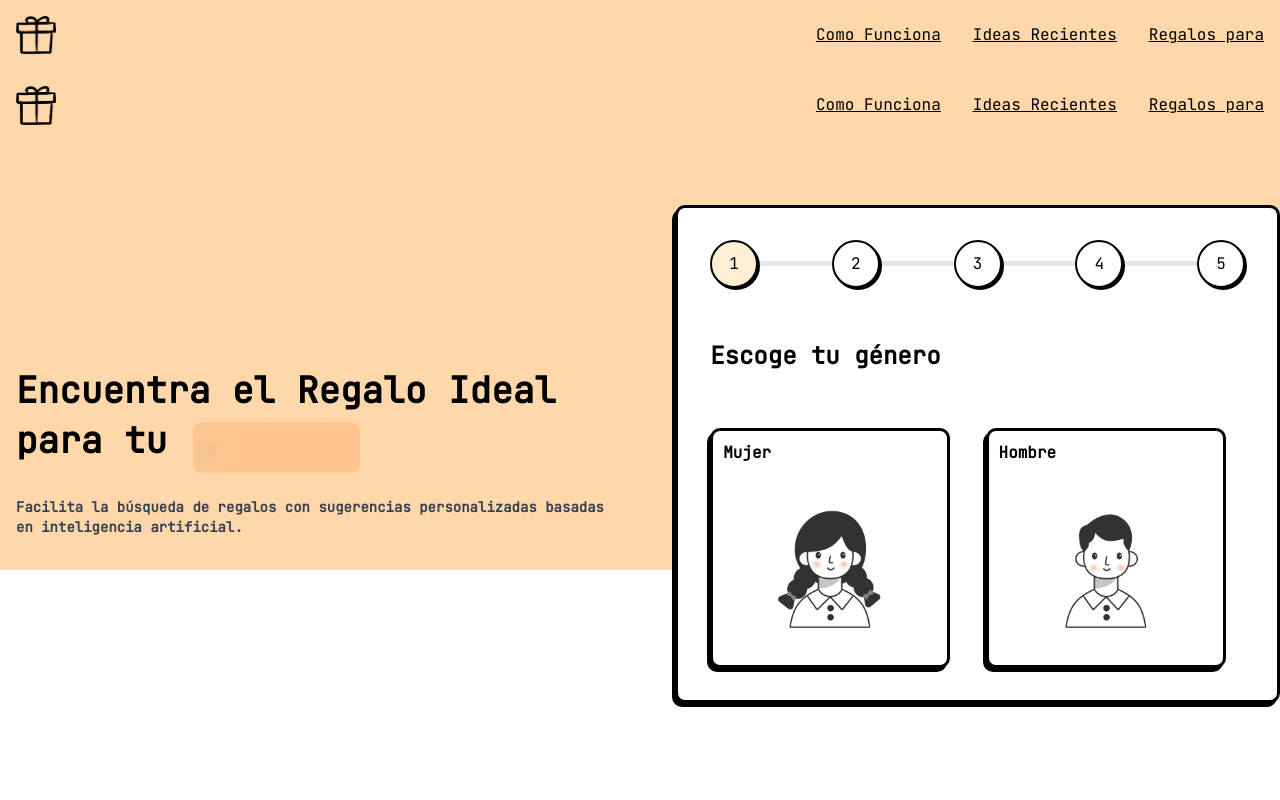
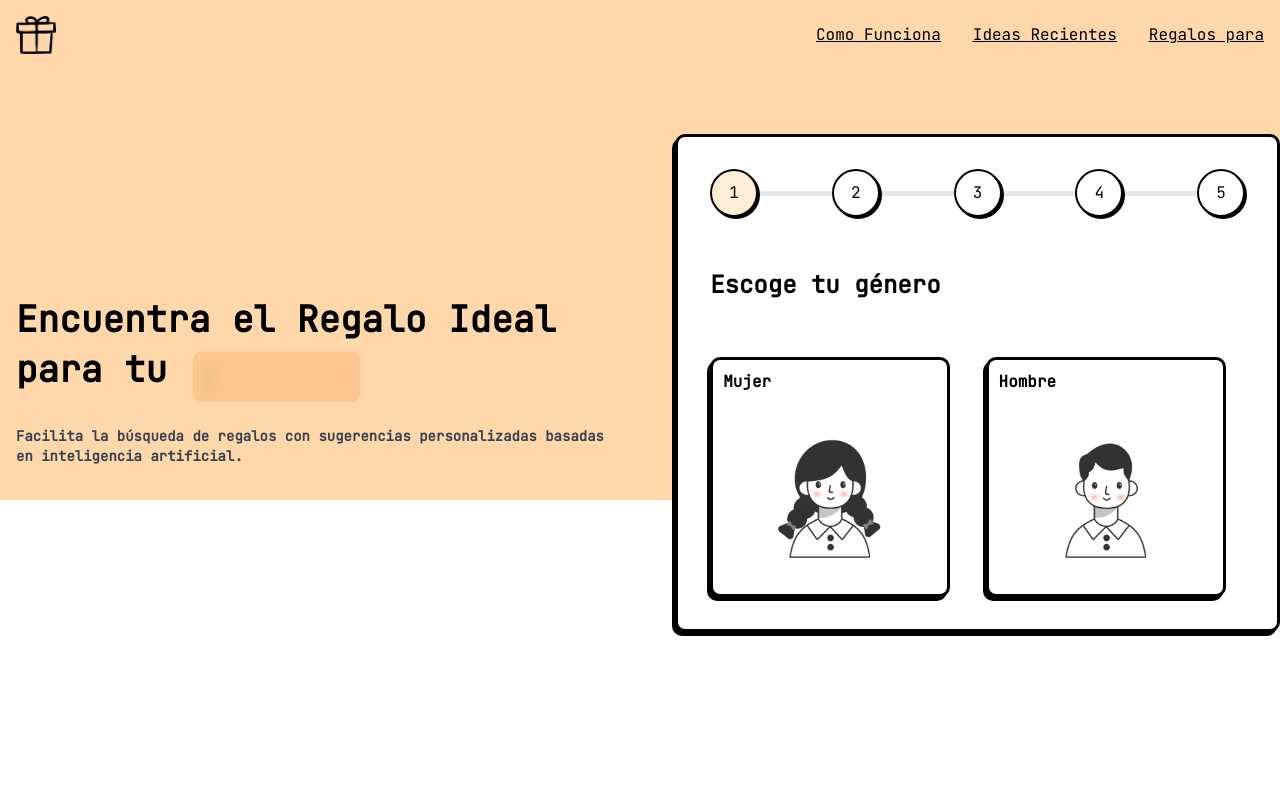
Before and after one commit to sergitejada/MiduVercelHackathon, a Next.js app: page / in a window 1280 px wide. Shown: the top 800 px of the page. Built offline with nearby package versions, Linux system fonts and the light colour scheme.

Commit message:
quitar nav de la page

```diff
--- a/src/app/page.tsx
+++ b/src/app/page.tsx
@@ -1,6 +1,5 @@
 import FaqSection from "@/components/faq-section"
 import GiftGeneratorForm from "@/components/gift-generator-form/gift-generator-form"
-import NavSection from "@/components/nav-section"
 import NewGenerationsSection from "@/components/new-generations-section"
 import { FlipWords } from "../components/ui/flip-words"
 
@@ -8,8 +7,6 @@ const words = ["Amigo", "Pareja", "Familia"]
 
 export default async function HomePage() {
 	return (
-		<div className="h-[500px] bg-orange-200">
-			<NavSection />
 		<div className="flex flex-col">
 			<div className="n relative mx-auto flex max-w-7xl justify-center gap-10 pt-16">
 				<div className="mt-40 flex h-[40rem] flex-col justify-start gap-8 px-4">
@@ -26,6 +23,5 @@ export default async function HomePage() {
 			<NewGenerationsSection />
 			<FaqSection />
 		</div>
-		</div>
 	)
 }
```
Lines whose indentation alone changed are shown as unchanged.
